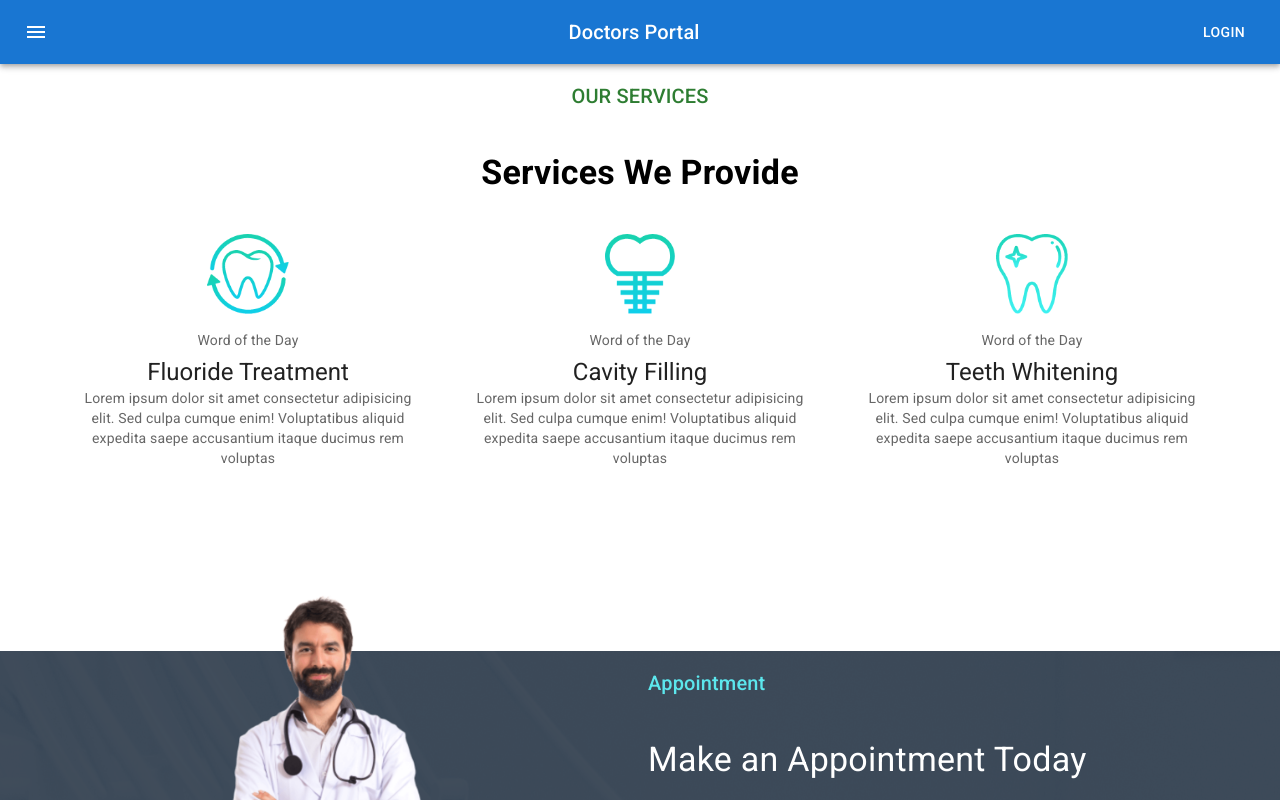
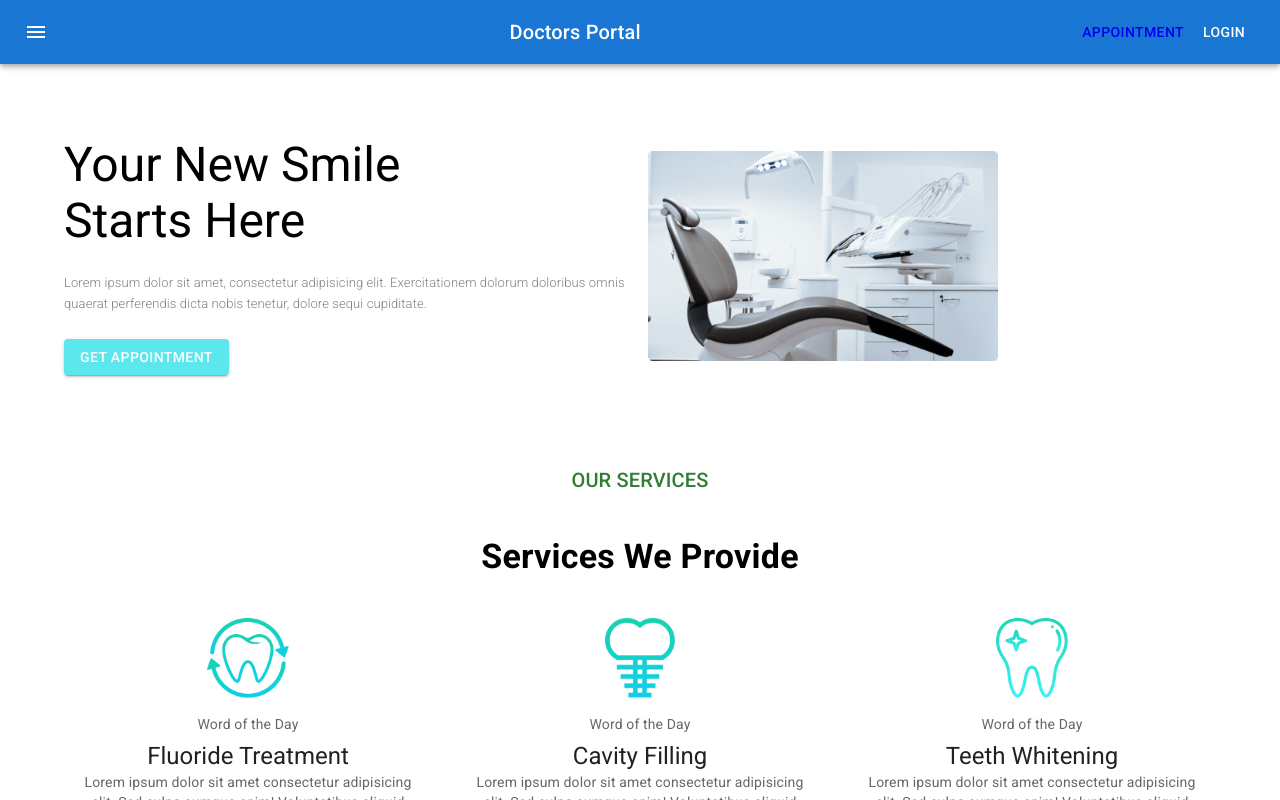
Before and after one commit to MuhammadHafijur/doctors-portal-client, a React (Create React App) app: page / in a window 1280 px wide. Shown: the top 800 px of the page. Built offline with nearby package versions, Linux system fonts and the light colour scheme.

Commit message:
added appointment component

```diff
--- a/src/App.js
+++ b/src/App.js
@@ -7,14 +7,15 @@ import {
   Link
 } from "react-router-dom";
 import Home from './Pages/Home/Home/Home';
+import Appointment from './Pages/Appointment/Appointment/Appointment';
 
 function App() {
   return (
     <div className="App">
       <Router>
       <Switch>
-          <Route path="/about">
-            <Home />
+          <Route path="/appointment">
+            <Appointment />
           </Route>
           <Route path="/home">
             <Home />
--- /dev/null
+++ b/src/Pages/Appointment/Appointment/Appointment.js
@@ -0,0 +1,12 @@
+import React from 'react';
+import Navigation from '../../Shared/Navigation/Navigation';
+
+const Appointment = () => {
+    return (
+        <div>
+            <Navigation></Navigation>
+        </div>
+    );
+};
+
+export default Appointment;
--- a/src/Pages/AppoinmentBanner/AppointmentBanner.js
+++ b/src/Pages/Home/AppoinmentBanner/AppointmentBanner.js
@@ -1,8 +1,8 @@
 import React from 'react';
 import Box from '@mui/material/Box';
 import Grid from '@mui/material/Grid';
-import doctor from '../../images/doctor.png'
-import bg from '../../images/appointment-bg.png'
+import doctor from '../../../images/doctor.png'
+import bg from '../../../images/appointment-bg.png'
 import { Button, Typography } from '@mui/material';
 
 const appointmentBanner = {
@@ -39,7 +39,6 @@ const AppointmentBanner = () => {
           <Button variant="contained" style={{backgroundColor: '#5CE7ED'}}>Learn More</Button>
           </Box>
         </Grid>
-
       </Grid>
     </Box>
     );
--- /dev/null
+++ b/src/Pages/Home/Banner/Banner.js
@@ -0,0 +1,44 @@
+import React from 'react';
+import Grid from '@mui/material/Grid';
+import chair from '../../../images/chair.png';
+import bg from '../../../images/bg.png';
+import { Button, Typography, Container } from '@mui/material';
+import Box from '@mui/material/Box';
+
+
+const bannerBg = {
+    background: `url(${bg})`,
+
+}
+
+const verticalCenter = {
+    display: 'flex',
+    alignItems: 'center',
+    height: '400px'
+}
+
+const Banner = () => {
+    return (
+        <Container style={{bannerBg}} sx={{ flexGrow: 1 }}>
+      <Grid container spacing={2}>
+        <Grid item  style={{...verticalCenter, textAlign: 'left'}} xs={12} md={6}>
+          <Box>
+          <Typography variant="h3">
+              Your New Smile <br />
+              Starts Here
+          </Typography>
+          <Typography variant="h6" sx={{my: 3, fontSize: 13, fontWeight: 300, color: 'gray'}}>
+              Lorem ipsum dolor sit amet, consectetur adipisicing elit. Exercitationem dolorum doloribus omnis quaerat perferendis dicta nobis tenetur, dolore sequi cupiditate.
+          </Typography>
+          <Button variant="contained" style={{backgroundColor: '#5CE7ED'}}>GET APPOINTMENT</Button>
+          </Box>
+        </Grid>
+        <Grid item xs={12} md={6} style={verticalCenter}>
+        <img style={{width: '350px'}} src={chair } alt="" />
+        </Grid>
+      </Grid>
+    </Container>
+    )
+};
+
+export default Banner;
--- a/src/Pages/Home/Home/Home.js
+++ b/src/Pages/Home/Home/Home.js
@@ -1,12 +1,14 @@
 import React from 'react';
-import AppointmentBanner from '../../AppoinmentBanner/AppointmentBanner';
+import AppointmentBanner from '../AppoinmentBanner/AppointmentBanner';
 import Navigation from '../../Shared/Navigation/Navigation';
 import Services from '../Services/Services';
+import Banner from '../Banner/Banner';
 
 const Home = () => {
     return (
         <div>
             <Navigation></Navigation>
+            <Banner></Banner>
             <Services></Services>
             <AppointmentBanner></AppointmentBanner>
         </div>
--- a/src/Pages/Shared/Navigation/Navigation.js
+++ b/src/Pages/Shared/Navigation/Navigation.js
@@ -6,6 +6,7 @@ import Typography from '@mui/material/Typography';
 import Button from '@mui/material/Button';
 import IconButton from '@mui/material/IconButton';
 import MenuIcon from '@mui/icons-material/Menu';
+import { Link } from 'react-router-dom';
 
 const Navigation = () => {
     return (
@@ -24,6 +25,7 @@ const Navigation = () => {
           <Typography variant="h6" component="div" sx={{ flexGrow: 1 }}>
             Doctors Portal
           </Typography>
+          <Link to="/appointment"><Button color="inherit">Appointment</Button></Link>
           <Button color="inherit">Login</Button>
         </Toolbar>
       </AppBar>
```
